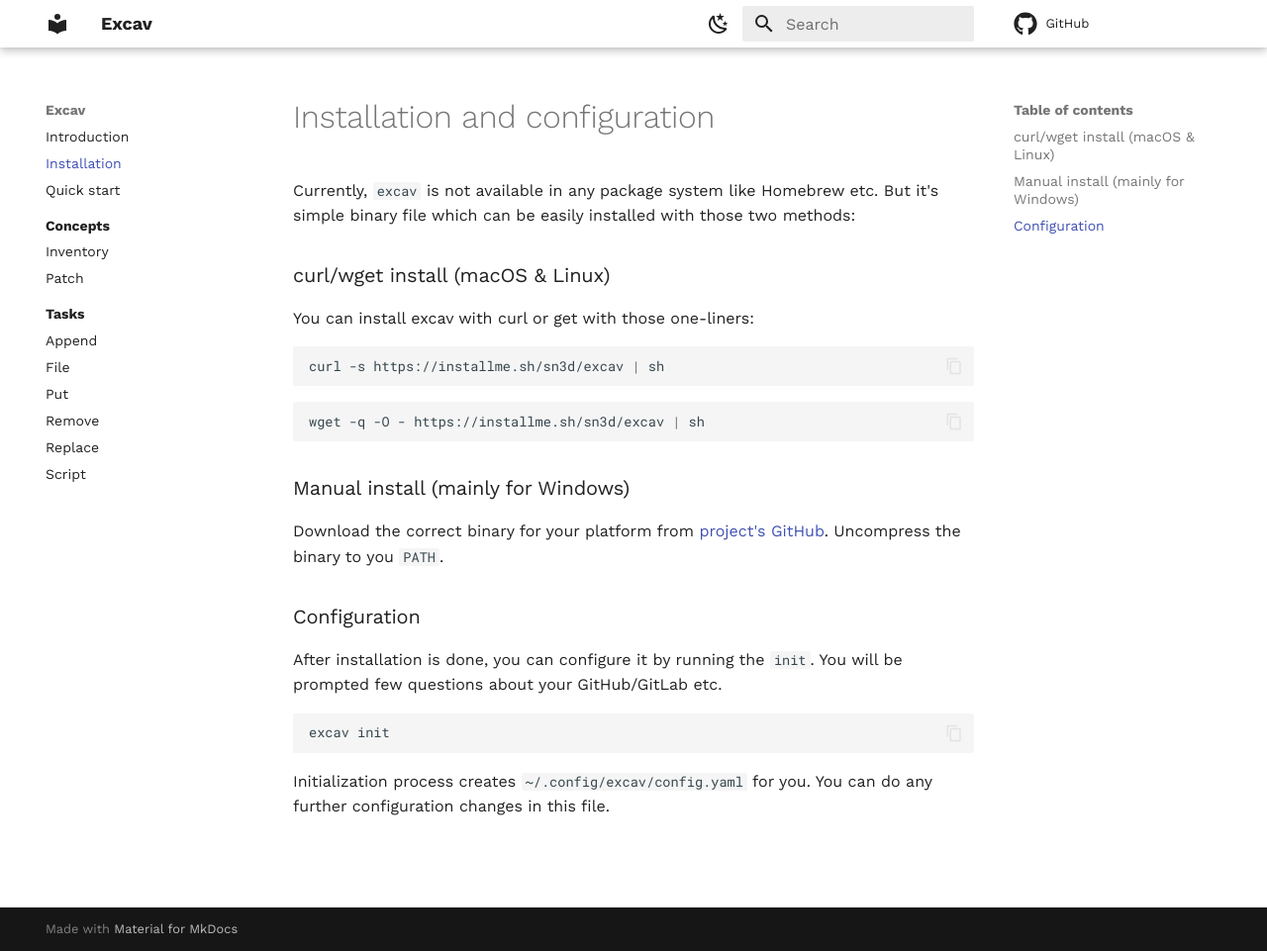
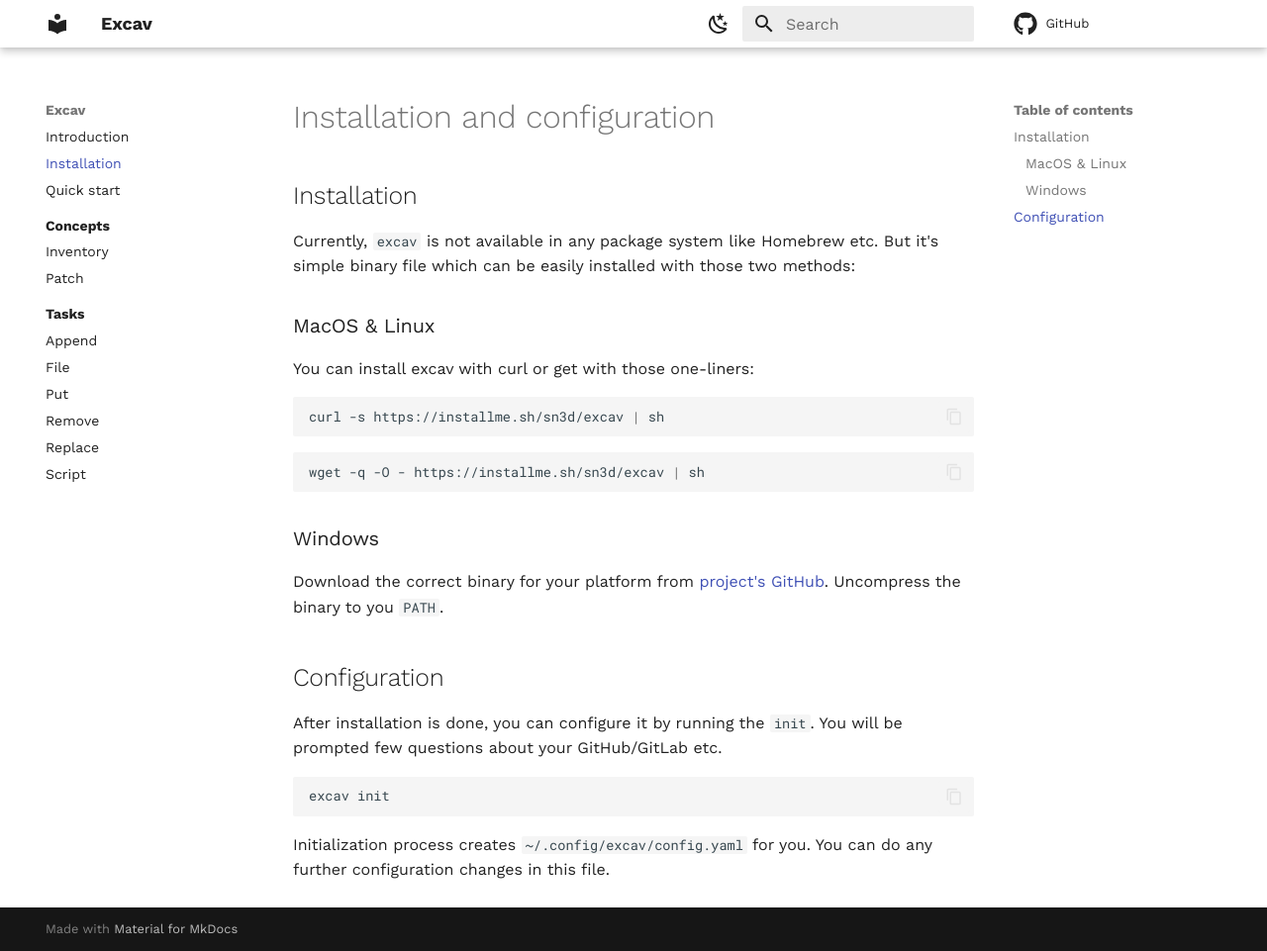
Before and after one commit to sn3d/excav, an MkDocs documentation site: the page built from docs/installation.md, in a window 1280 px wide and 961 px high. Shown: the whole window at 99% size. Built offline with MkDocs 1.6.1 and Material for MkDocs 9.7.7, drawn with Linux system fonts in a browser that asks for light colours; comment, search, counter and statistics services are not loaded.

Commit message:
docs: update installation guide

````diff
--- a/docs/installation.md
+++ b/docs/installation.md
@@ -1,9 +1,11 @@
 # Installation and configuration
+
+## Installation
 
 Currently, `excav` is not available in any package system like Homebrew etc. But
 it's simple binary file which can be easily installed with those two methods:
 
-### curl/wget install (macOS & Linux)
+### MacOS & Linux
 
 You can install excav with curl or get with those one-liners:
 
@@ -15,13 +17,13 @@
 wget -q -O - https://installme.sh/sn3d/excav | sh
 ```
 
-### Manual install (mainly for Windows)
+### Windows
 
 Download the correct binary for your platform from [project's GitHub](https://github.com/sn3d/excav/releases/latest).
 Uncompress the binary to you `PATH`.
 
 
-### Configuration
+## Configuration
 
 After installation is done, you can configure it by running the `init`. You will
 be prompted few questions about your GitHub/GitLab etc.
````
